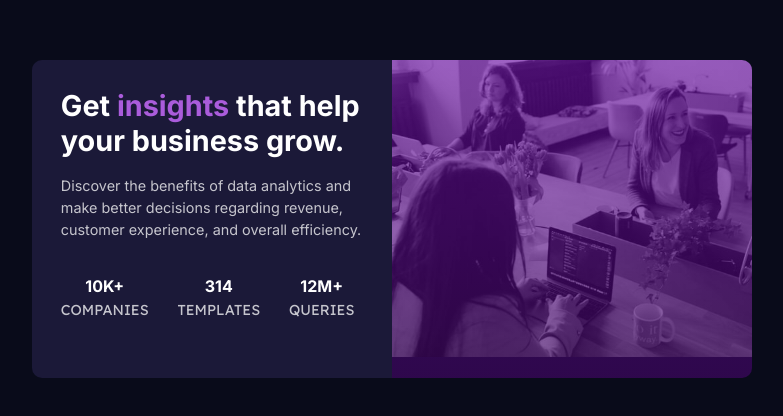
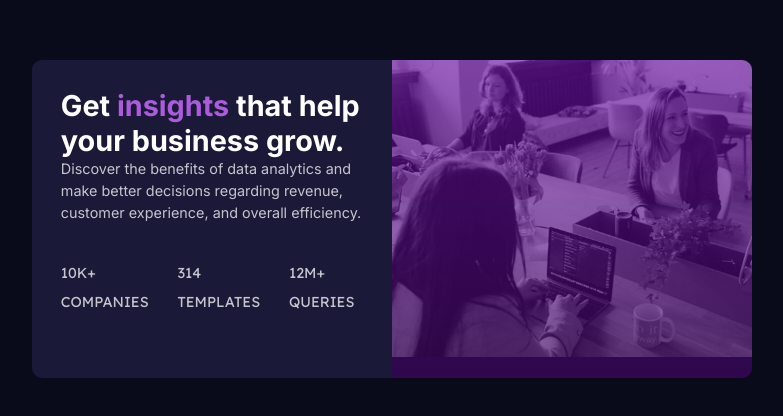
Before and after one commit to Hassiai/Stats-card, a plain HTML site: page index.html in a window 1280 px wide. Shown: the part 190-606 px from the top of the page, without its empty margins (248-1031 px from the left). Drawn offline with Linux system fonts and the light colour scheme.

Commit message:
Update index.html

```diff
--- a/index.html
+++ b/index.html
@@ -18,20 +18,20 @@
         </div>
         <div class="col_text">
             <h1>Get <span> insights </span> that help your business grow.</h1>
-            <br>
-            <p>Discover the benefits of data analytics and make better decisions regarding revenue, customer experience,
+
+            <p id="space">Discover the benefits of data analytics and make better decisions regarding revenue, customer experience,
                 and overall efficiency.</p>
             <div class="like">
                 <div class="stat">
-                    <h2>10k+ </h2>
+                    <p class="heading">10k+ </p>
                     <p>companies</p>
                 </div>
                 <div class="stat">
-                    <h2>314</h2>
+                   <p class="heading">314</p>
                     <p>templates</p>
                 </div>
                 <div class="stat">
-                    <h2>12m+</h2>
+                     <p class="heading">12m+</p>
                     <p>queries</p>
                 </div>
 
```
